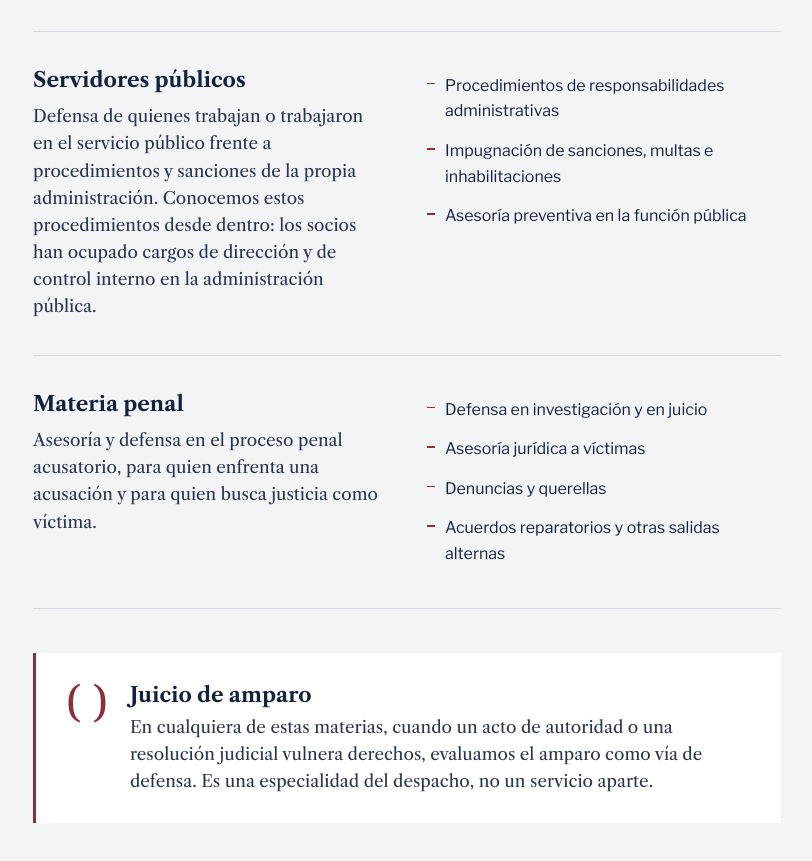
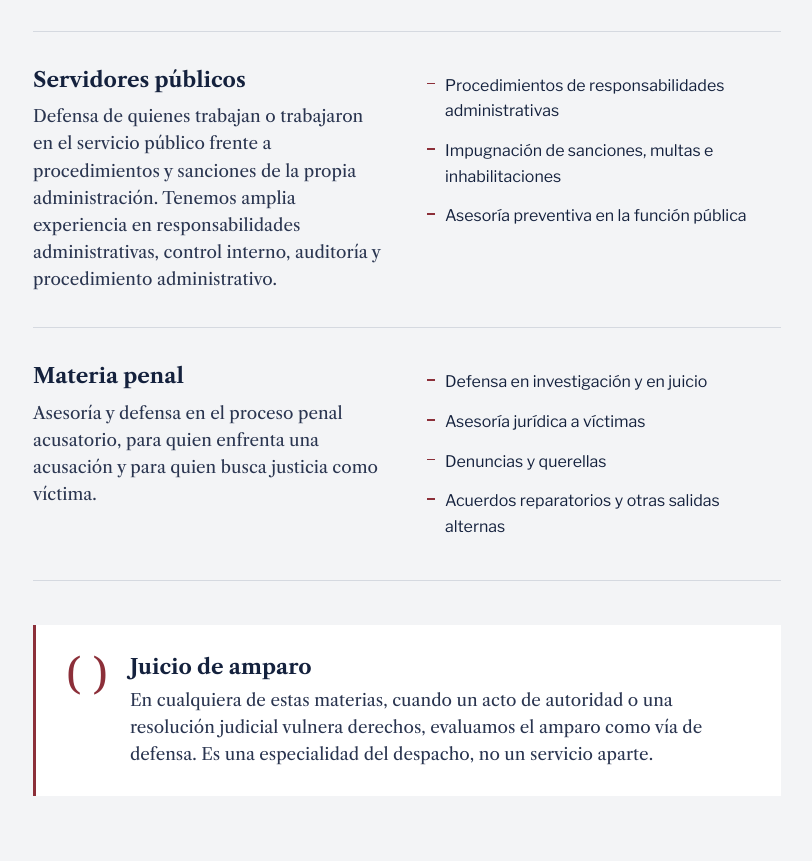
Before and after one commit to egal-mx/egal.mx, a plain HTML site: page index.html in a window 1280 px wide. Shown: the part 1351-2212 px from the top of the page, without its empty margins (391-1203 px from the left). Drawn offline with nearby package versions, Linux system fonts and the light colour scheme; a web font is replaced by a local one.

Commit message:
Ajusta texto de servidores públicos
Co-Authored-By: Claude Opus 5.5 <noreply@anthropic.com>
Claude-Session: https://claude.ai/code/session_01Gh73bEBMnTCtScv9YWYuW7

```diff
--- a/index.html
+++ b/index.html
@@ -211,7 +211,7 @@
           <article class="materia">
             <div>
               <h3>Servidores públicos</h3>
-              <p>Defensa de quienes trabajan o trabajaron en el servicio público frente a procedimientos y sanciones de la propia administración. Conocemos estos procedimientos desde dentro: los socios han ocupado cargos de dirección y de control interno en la administración pública.</p>
+              <p>Defensa de quienes trabajan o trabajaron en el servicio público frente a procedimientos y sanciones de la propia administración. Tenemos amplia experiencia en responsabilidades administrativas, control interno, auditoría y procedimiento administrativo.</p>
             </div>
             <ul>
               <li>Procedimientos de responsabilidades administrativas</li>
```
